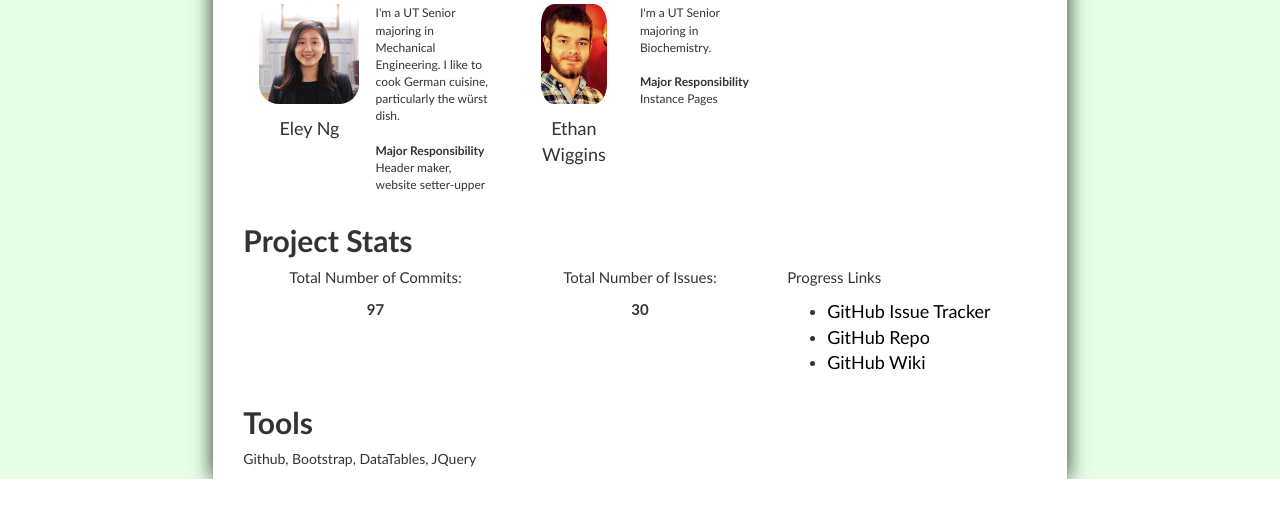
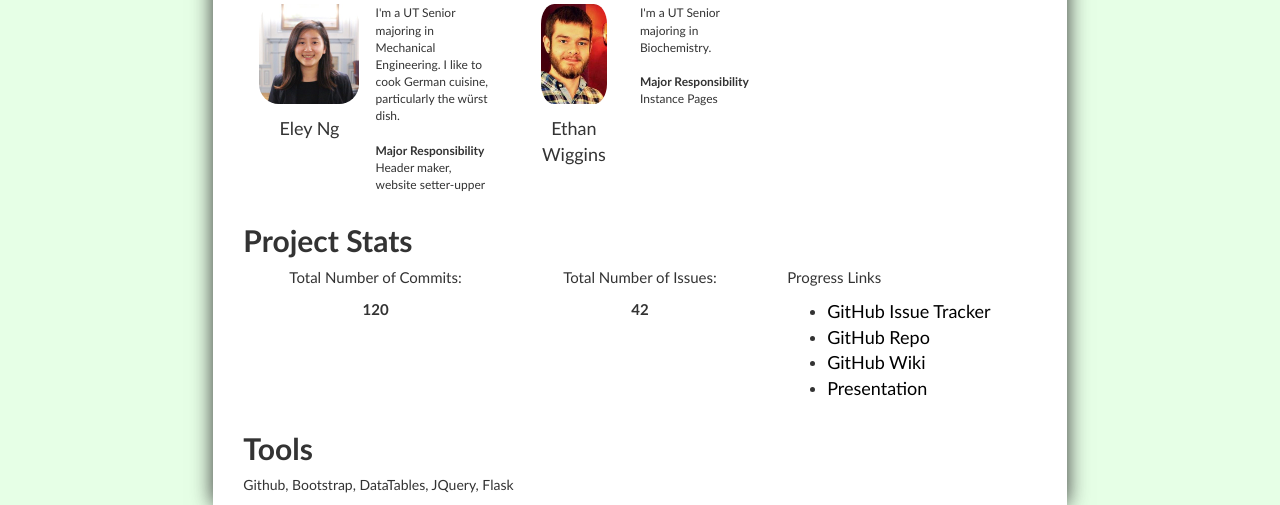
Before and after one commit to ngeley/ngeley.github.io, a Flask app: page /about.html/ in a window 1280 px wide. Shown: the part 559-1064 px from the top of the page. Before the commit the page ends 1038 px from the top, so only its background shows below. Run offline with Flask 2, Linux system fonts and the light colour scheme; some libraries are stand-ins or nearby versions.

Commit message:
fixed pictures on entity pages added info to about

```diff
--- a/templates/about.html
+++ b/templates/about.html
@@ -116,11 +116,11 @@
 	<h2>Project Stats</h2>
 	<div class="stat-item col-md-4 text-center">
 		<p>Total Number of Commits:</p>
-		<strong>97</strong>
+		<strong>120</strong>
 	</div>
 	<div class="stat-item col-md-4 text-center">
 		<p>Total Number of Issues:</p>
-		<strong>30</strong>
+		<strong>42</strong>
 	</div>
 	<div class="stat-item col-md-4 text-left">
 		<p>Progress Links</p>
@@ -128,13 +128,14 @@
 			<li><a href="https://github.com/ngeley/ngeley.github.io/issues">GitHub Issue Tracker</a></li>
 			<li><a href="https://github.com/ngeley/ngeley.github.io">GitHub Repo</a></li>
 			<li><a href="https://github.com/ngeley/ngeley.github.io/wiki">GitHub Wiki</a></li>
+			<li><a href="https://speakerdeck.com/ngeley/epigen-dot-me-cs329e">Presentation</a></li>
 		</ul>
 	</div>
 </div>
 
 <div class="col-md-12">
 	<h2>Tools</h2>
-	<p>Github, Bootstrap, DataTables, JQuery</p>
+	<p>Github, Bootstrap, DataTables, JQuery, Flask</p>
 </div>
 
 </div>
--- a/templates/episodeentity.html
+++ b/templates/episodeentity.html
@@ -52,7 +52,7 @@
 		<h1 id="name">Name</h1>
 	<div class="series-container col-md-4">
 		<a href="">
-			<img id="series-img" class="series-img center-block" width="100%" src="">
+			<img id="series-img" class="entity-img center-block" width="400" src="">
 			<br>
 		</a>
 		<p class="text-center"> Airdate: </p>
@@ -61,7 +61,7 @@
 		<p class="text-center" id="info"></p>
 	</div>
 	<!-- Info On Show w/ External Links -->
-	<div class="series-container col-md-4">
+	<div class="series-container col-md-8">
 
 		<h4 class="text-center">Description: </h4><br>
 		<p class="series-title text-center" id="description"></p><br>
--- a/templates/networkentity.html
+++ b/templates/networkentity.html
@@ -52,12 +52,12 @@
 		<h1 id="name">Name</h1>
 	<div class="series-container col-md-4">
 		<a href="">
-			<img id="series-img" class="series-img center-block" width="100%" src="">
+			<img id="series-img" class="entity-img center-block" width="400" src="">
 			<br>
 		</a>
 	</div>
 	<!-- Info On Show w/ External Links -->
-	<div class="series-container col-md-4">
+	<div class="series-container col-md-8">
 
 		<h4 class="text-center">Description: </h4><br>
 		<p class="series-title text-center" id="description"></p><br>
--- a/templates/seriesentity.html
+++ b/templates/seriesentity.html
@@ -52,7 +52,7 @@
 		<h1 id="name">Name</h1>
 	<div class="series-container col-md-4">
 		<a href="">
-			<img id="series-img" class="series-img center-block" width="100%" src="">
+			<img id="series-img" class="entity-img center-block" width="400" src="">
 			<br>
 		</a>
 		<p class="text-center"> Airdate: </p>
@@ -61,7 +61,7 @@
 		<p class="text-center" id="runtime"></p>
 	</div>
 	<!-- Info On Show w/ External Links -->
-	<div class="series-container col-md-4">
+	<div class="series-container col-md-8">
 
 		<h4 class="text-center">Description: </h4><br>
 		<p class="series-title text-center" id="description"></p><br>
```
